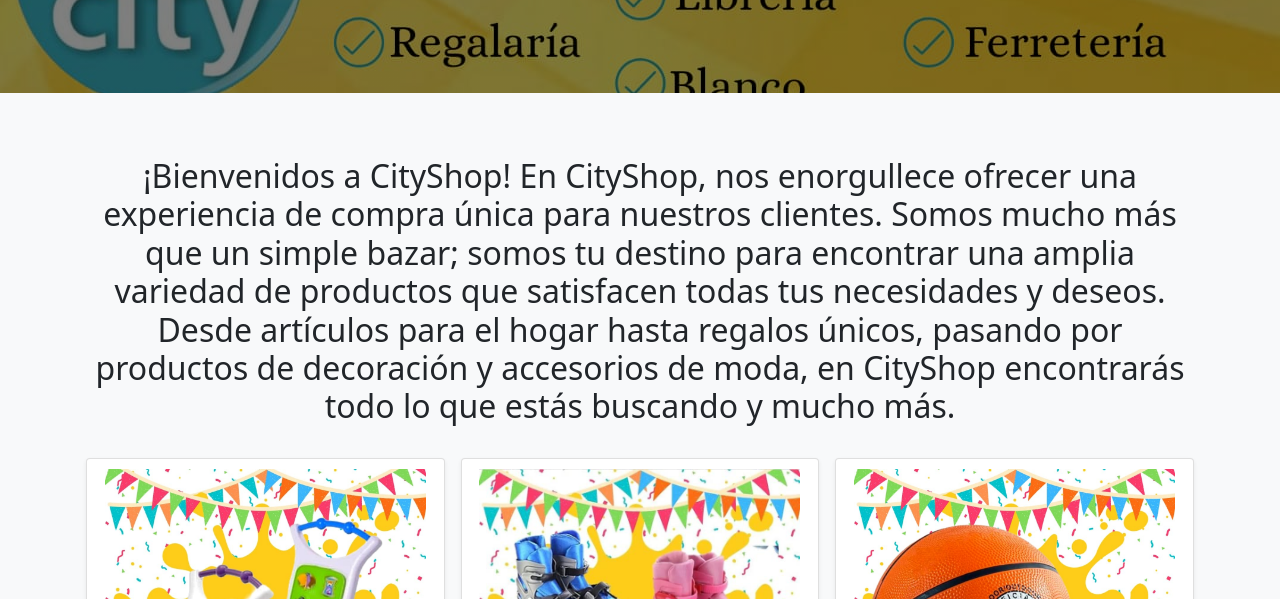
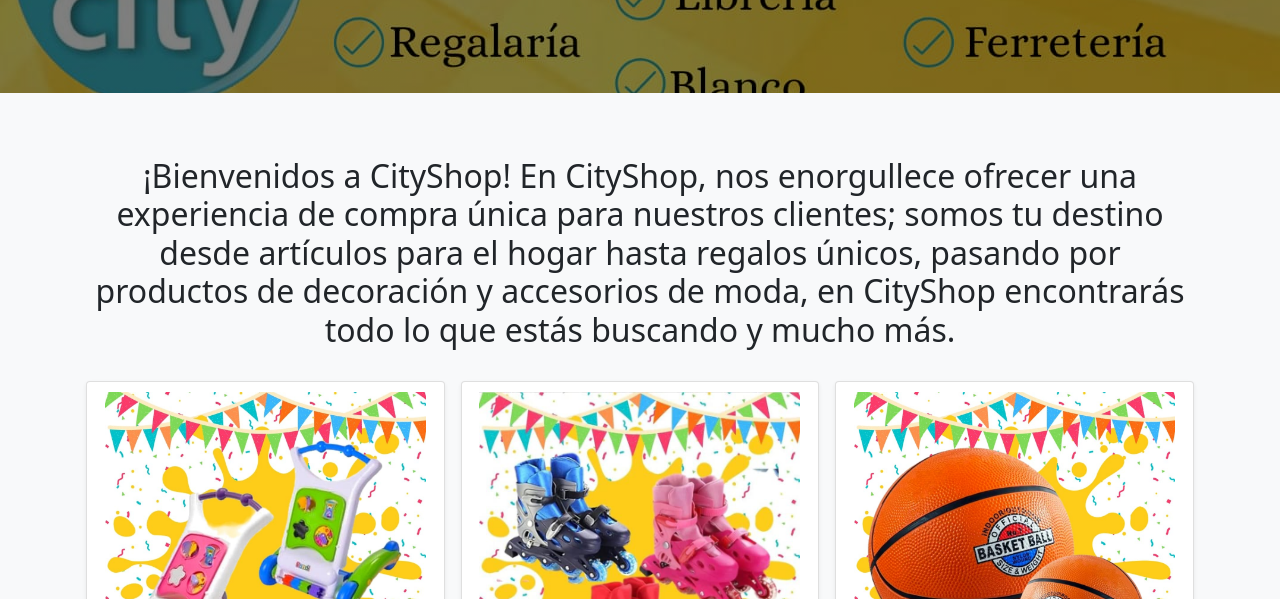
Before and after one commit to ranitadelamatrix/tomate, a plain HTML site: page index.html in a window 1280 px wide. Shown: the part 201-800 px from the top of the page. Drawn offline with nearby package versions, Linux system fonts and the light colour scheme; a web font is replaced by a local one.

Commit message:
"presentacion"

```diff
--- a/index.html
+++ b/index.html
@@ -105,9 +105,7 @@
             <div class="container">
                 <h2 class="text-center pb-4" id="dm-serif">¡Bienvenidos a CityShop!
 
-                    En CityShop, nos enorgullece ofrecer una experiencia de compra única para nuestros clientes. Somos mucho más que un simple bazar; somos tu destino para encontrar una amplia variedad de productos que satisfacen todas tus necesidades y deseos.
-
-                    Desde artículos para el hogar hasta regalos únicos, pasando por productos de decoración y accesorios de moda, en CityShop encontrarás todo lo que estás buscando y mucho más.</h2>
+                    En CityShop, nos enorgullece ofrecer una experiencia de compra única para nuestros clientes; somos tu destino desde artículos para el hogar hasta regalos únicos, pasando por productos de decoración y accesorios de moda, en CityShop encontrarás todo lo que estás buscando y mucho más.</h2>
                 <div class="row row-cols-1 row-cols-sm-2 row-cols-md-3 g-3">
 
                     <!--FUNKO 1-->
```
